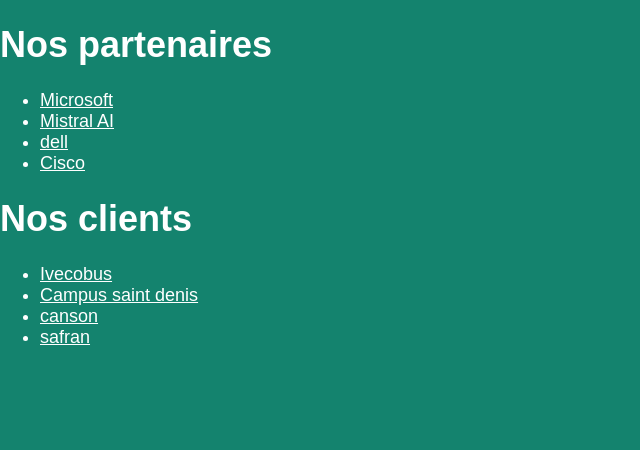
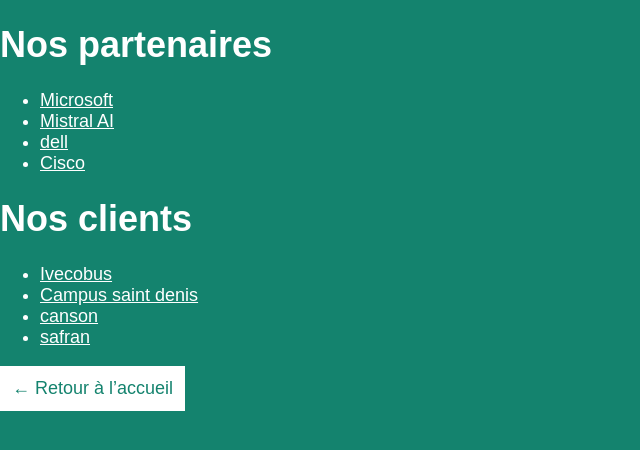
Before and after one commit to Galaxyfox007/appel_offre, a plain HTML site: page site web appel offre PPE/client et partenaire.html in a window 1280 px wide. Shown: the whole page, without its empty margins (0-640 px from the left). Drawn offline with Linux system fonts and the light colour scheme.

Commit message:
modif bouton retour acceuil

```diff
--- a/site web appel offre PPE/client et partenaire.html
+++ b/site web appel offre PPE/client et partenaire.html
@@ -21,5 +21,6 @@
         <li><a href="https://fr.canson.com/" target="_blank" >canson</a></li>
         <li><a href="https://www.safran.com/" target="_blank" >safran</a></li>
     </ul>
+        <p><a class="bouton" href="index.html">← Retour à l’accueil</a></p>
 </body>
 </html>
```
Also changed, not shown: site web appel offre PPE/style.css (line endings or trailing spaces).
